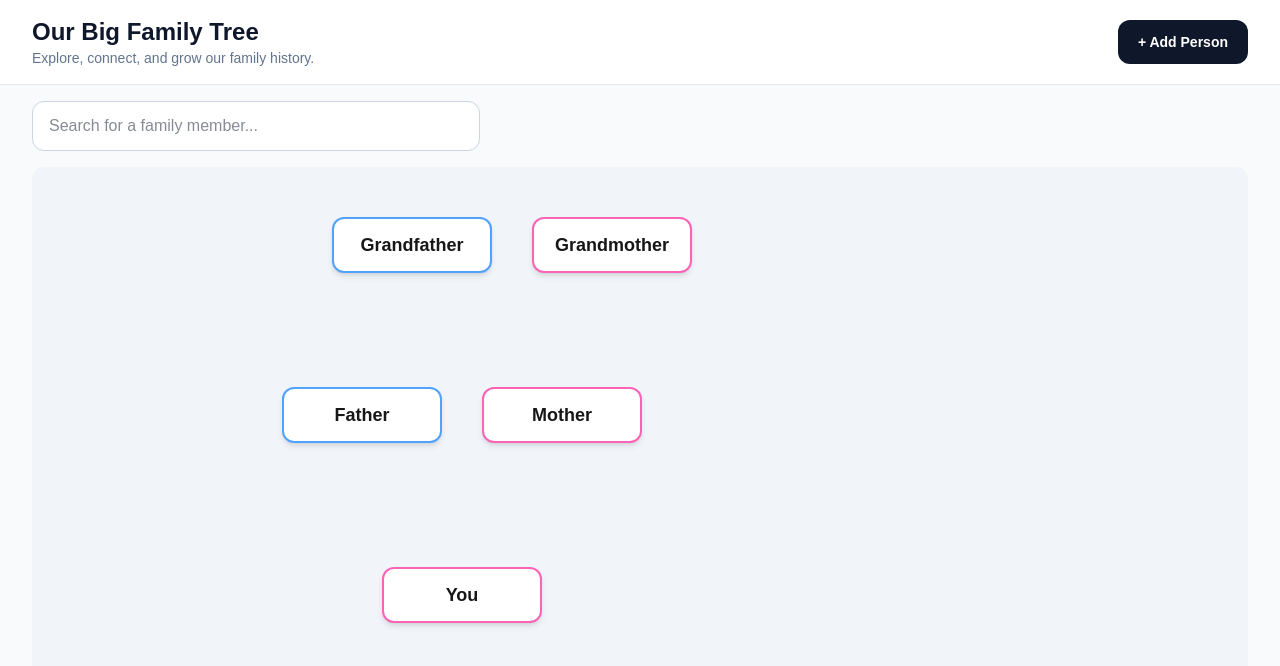
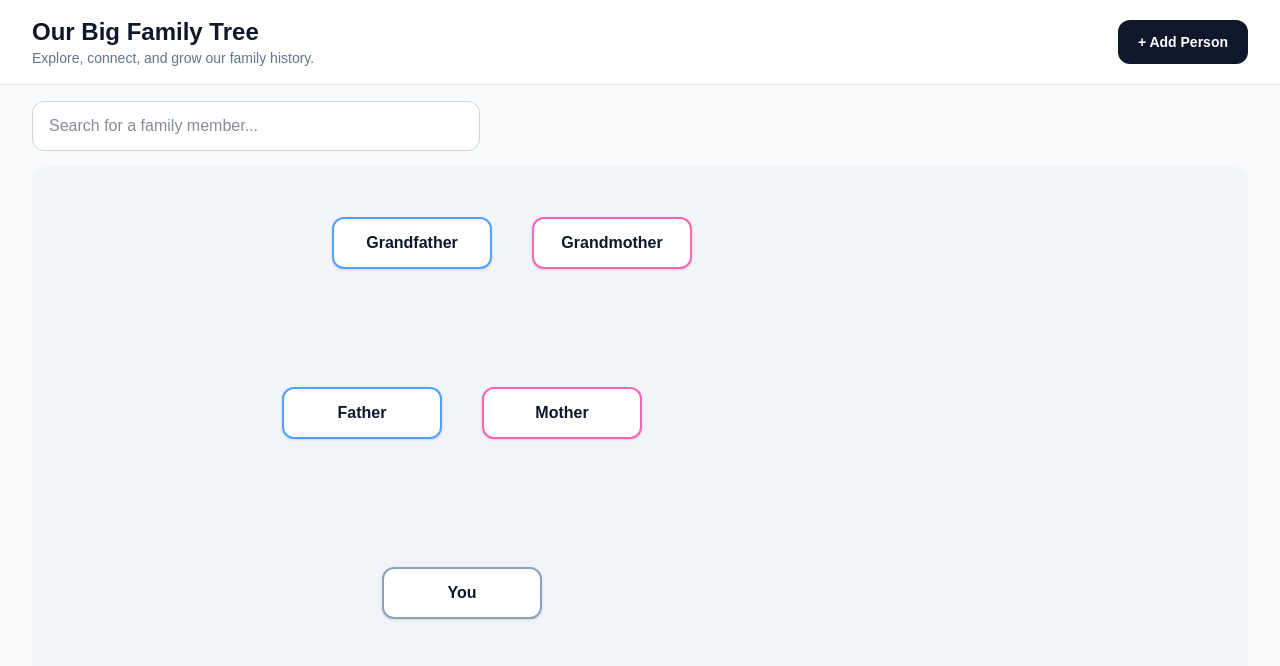
Before and after one commit to laleenS/our-big-family-tree, a Next.js app: page / in a window 1280 px wide. Shown: the top 666 px of the page. Built offline with nearby package versions, Linux system fonts and the light colour scheme.

Commit message:
Tidy person card component

```diff
--- a/src/components/PersonCard.tsx
+++ b/src/components/PersonCard.tsx
@@ -1,21 +1,16 @@
-type Props = {
-  name: string;
-  gender: string;
-};
+import type { Person } from "../data/family";
+
+type Props = Pick<Person, "name" | "gender">;
 
 export default function PersonCard({ name, gender }: Props) {
-  const border =
-    gender === "male"
-      ? "border-blue-400"
-      : "border-pink-400";
+  let border = "border-slate-400";
+
+  if (gender === "male") border = "border-blue-400";
+  if (gender === "female") border = "border-pink-400";
 
   return (
-    <div
-      className={`rounded-xl border-2 ${border} bg-white px-4 py-3 shadow-md w-40 text-center`}
-    >
-      <div className="text-lg font-semibold">
-        {name}
-      </div>
+    <div className={`w-40 rounded-xl border-2 ${border} bg-white px-4 py-3 text-center shadow-sm`}>
+      <div className="font-semibold text-slate-900">{name}</div>
     </div>
   );
 }
```
